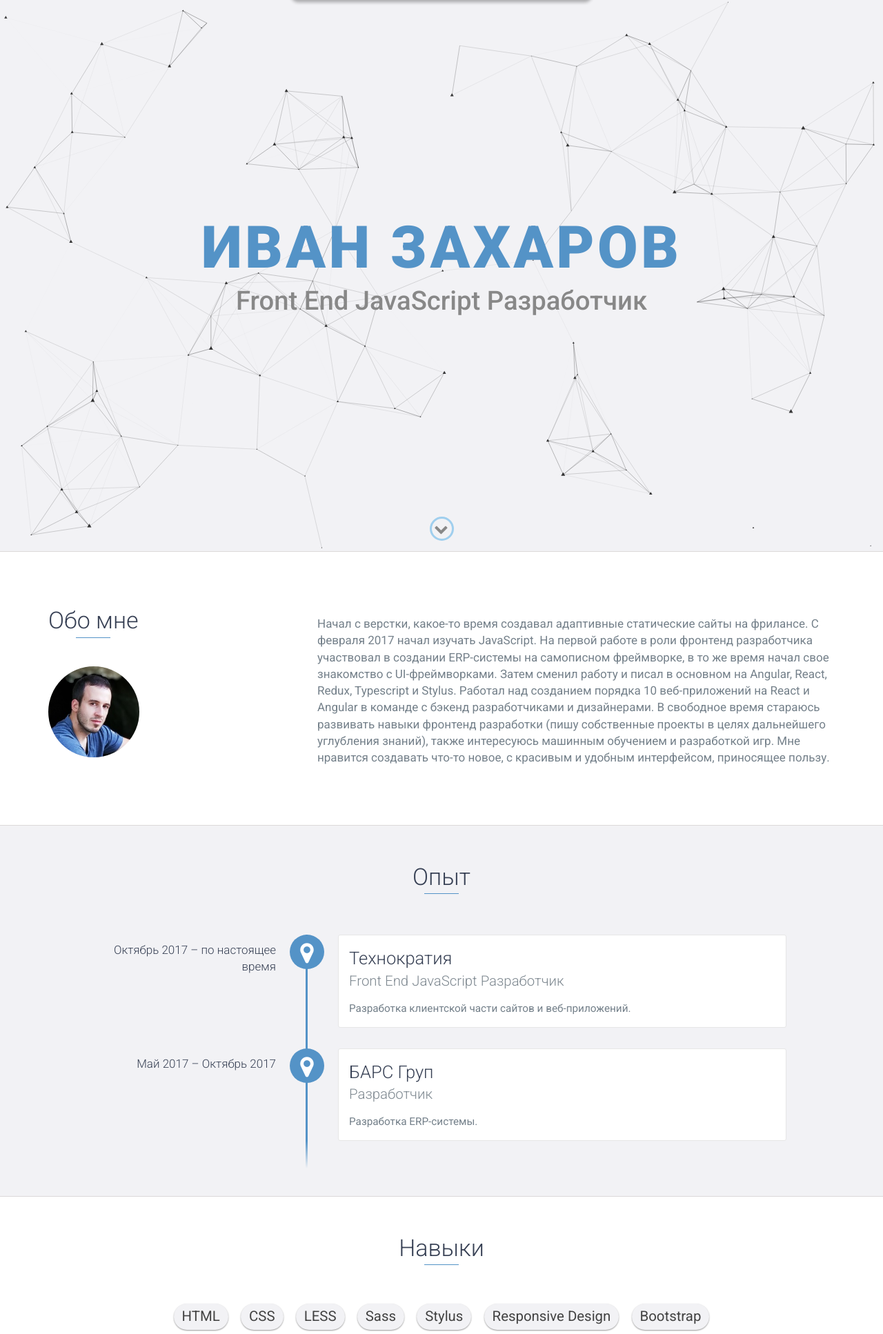
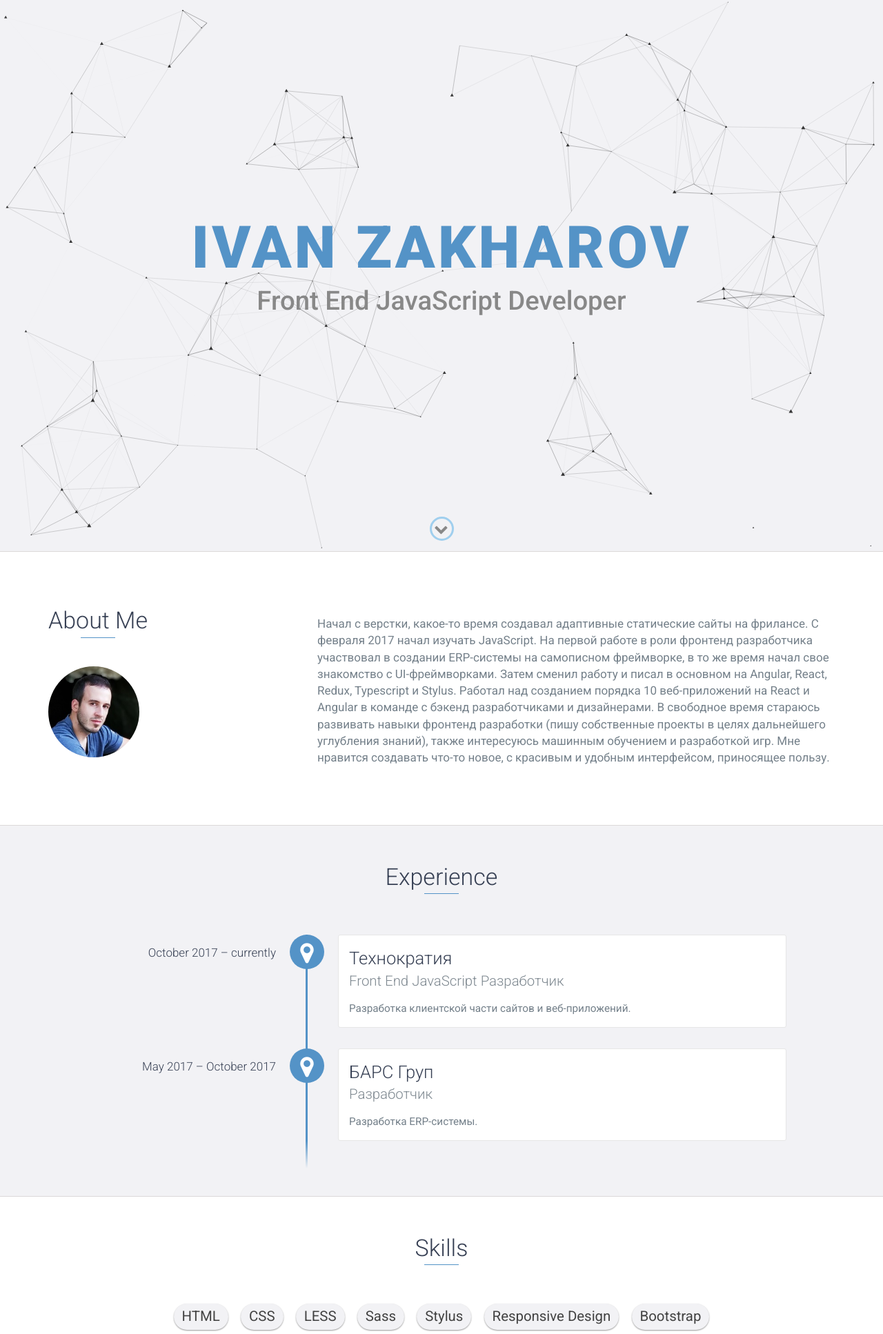
Before and after one commit to ivanzakh/ivanzakh.github.io, a PHP site: page / in a window 1280 px wide. Shown: the top 1934 px of the page at 69% size. Run offline with PHP 8.4, Linux system fonts and the light colour scheme.

Commit message:
add asteroids

```diff
--- a/css/styles.css
+++ b/css/styles.css
@@ -443,7 +443,7 @@ footer {
   text-align: right;
   position: absolute;
   left: 0;
-  top: 10px;
+  top: 14px;
   font-weight: 300;
   color: #374054;
 }
--- a/index.html
+++ b/index.html
@@ -5,7 +5,7 @@
     <meta charset="utf-8">
     <meta http-equiv="X-UA-Compatible" content="IE=edge">
     <meta name="viewport" content="width=device-width, initial-scale=1">
-    <title>Иван Захаров</title>
+    <title>Ivan Zakharov</title>
 	  <link rel="shortcut icon" href="favicon.ico" type="image/x-icon">
 	  <link rel="icon" href="favicon.ico" type="image/x-icon">
     <link rel="stylesheet" href="https://fonts.googleapis.com/css?family=Roboto:300,400,500,700,900">
@@ -21,20 +21,20 @@
 
     <header>
         <div id="mobile-menu-close">
-            <span>Закрыть</span> <i class="fa fa-times"></i>
+            <span>Close</span> <i class="fa fa-times"></i>
         </div>
         <ul id="menu" class="shadow">
             <li>
-                <a href="#about">Обо мне</a>
+                <a href="#about">About</a>
             </li>
             <li>
-                <a href="#experience">Опыт</a>
+                <a href="#experience">Experience</a>
             </li>
 	          <li>
-                <a href="#skills">Навыки</a>
+                <a href="#skills">Skills</a>
             </li>
             <li>
-                <a href="#projects">Проекты</a>
+                <a href="#projects">Projects</a>
             </li>
             <!--<li>
                 <a href="#contact">Контакты</a>
@@ -44,8 +44,8 @@
 
     <div id="lead">
         <div id="lead-content">
-            <h1>Иван Захаров</h1>
-            <h2>Front End JavaScript Разработчик</h2>
+            <h1>Ivan Zakharov</h1>
+            <h2>Front End JavaScript Developer</h2>
         </div>
 
         <div id="lead-overlay"></div>
@@ -61,7 +61,7 @@
         <div class="container">
             <div class="row">
                 <div class="col-md-4 justify-content-center">
-                    <h2 class="heading">Обо мне</h2>
+                    <h2 class="heading">About Me</h2>
                     <img class="avatar" src="images/avatar.jpg" alt="">
                   </div>
                 <div class="col-md-8">
@@ -74,9 +74,9 @@
     </div>
 
     <div id="experience" class="background-alt">
-        <h2 class="heading">Опыт</h2>
+        <h2 class="heading">Experience</h2>
         <div id="experience-timeline">
-            <div data-date="Октябрь 2017 – по настоящее время">
+            <div data-date="October 2017 – currently">
               <h3>Технократия</h3>
               <h4>Front End JavaScript Разработчик</h4>
               <p>
@@ -84,7 +84,7 @@
               </p>
             </div>
 
-            <div data-date="Май 2017 – Октябрь 2017">
+            <div data-date="May 2017 – October 2017">
               <h3>БАРС Груп</h3>
               <h4>Разработчик</h4>
               <p>
@@ -95,7 +95,7 @@
     </div>
 
     <div id="skills">
-        <h2 class="heading">Навыки</h2>
+        <h2 class="heading">Skills</h2>
         <ul>
             <li>HTML</li>
             <li>CSS</li>
@@ -120,9 +120,23 @@
     </div>
 
     <div id="projects" class="background-alt">
-        <h2 class="heading">Проекты</h2>
+        <h2 class="heading">Projects</h2>
         <div class="container">
               <div class="row">
+                <div class="project shadow-large">
+                  <a href="projects/asteroids/index.html" target="_blank">
+                    <div class="project-image">
+                      <img src="images/asteroids.jpg" />
+                    </div>
+                    <div class="project-info">
+                      <h3>Asteroids</h3>
+                      <p>
+                        Клон игры "Asteroids", выпущенной Atari. Управление: стрелками или клавишами "W A S D"; огонь: "пробел"; показать сетку: "G".
+                      </p>
+                    </div>
+                  </a>
+                </div>
+
                 <div class="project shadow-large">
                   <a href="projects/snake/index.html" target="_blank">
                     <div class="project-image">
--- a/js/scripts.js
+++ b/js/scripts.js
@@ -253,7 +253,7 @@
       "detect_on": "canvas",
       "events": {
         "onhover": {
-          "enable": false,
+          "enable": true,
           "mode": "grab"
         },
         "onclick": {
@@ -264,7 +264,7 @@
       },
       "modes": {
         "grab": {
-          "distance": 130,
+          "distance": 150,
           "line_linked": {
             "opacity": 1
           }
--- a/projects/snake/index.html
+++ b/projects/snake/index.html
@@ -2,8 +2,9 @@
 <html>
 <head>
 	<meta charset="utf-8">
-	<title>Змейка</title>
-	<link rel="stylesheet" href="https://maxcdn.bootstrapcdn.com/font-awesome/4.7.0/css/font-awesome.min.css">
+	<title>Snake</title>
+	<link rel="shortcut icon" href="../../favicon.ico" type="image/x-icon">
+  <link rel="stylesheet" href="https://maxcdn.bootstrapcdn.com/font-awesome/4.7.0/css/font-awesome.min.css">
 	<link rel="stylesheet" href="style.css">
 </head>
 <body>
```
Also changed, not shown: projects/asteroids/index.html (added, +17 -0 lines), projects/asteroids/main.css (added, +14 -0 lines), favicon.ico, images/asteroids.jpg (added), images/project.jpg (deleted), projects/asteroids/main.js (added).
